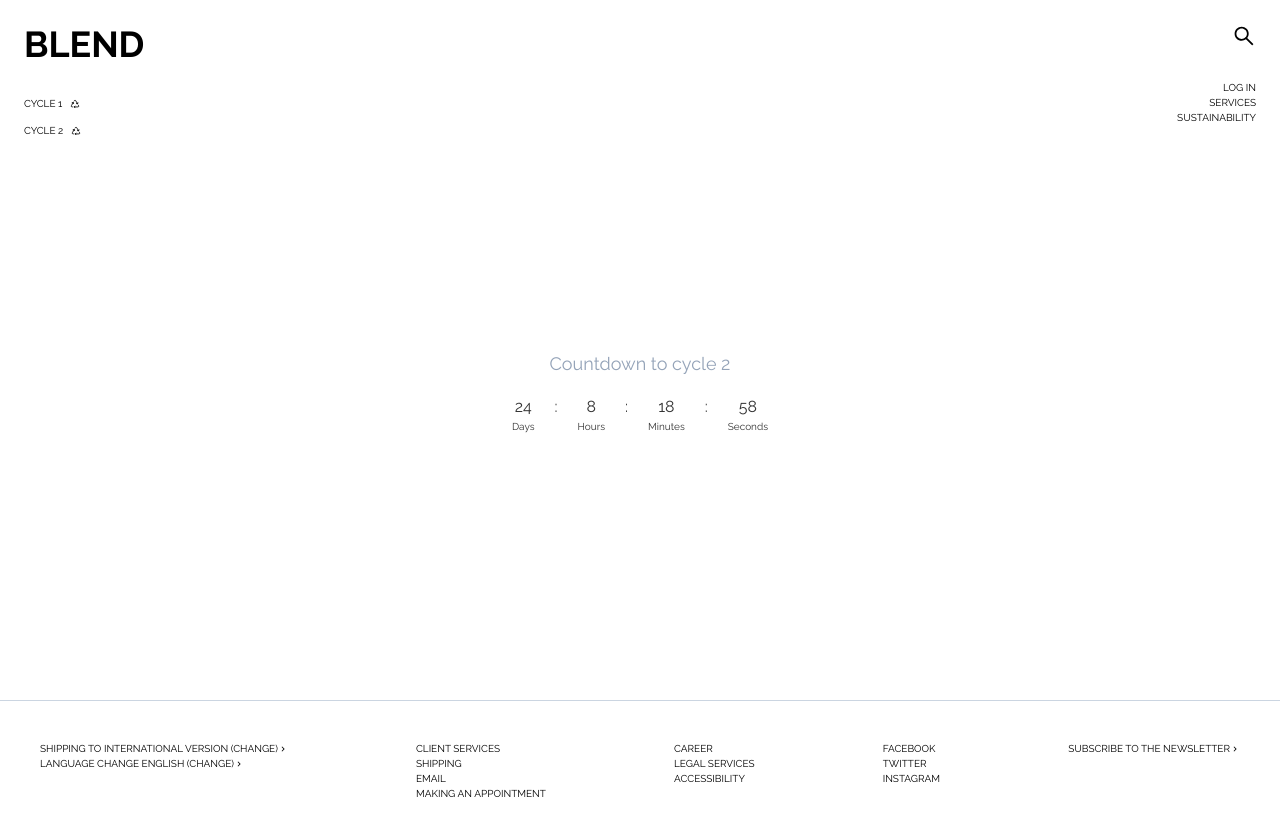
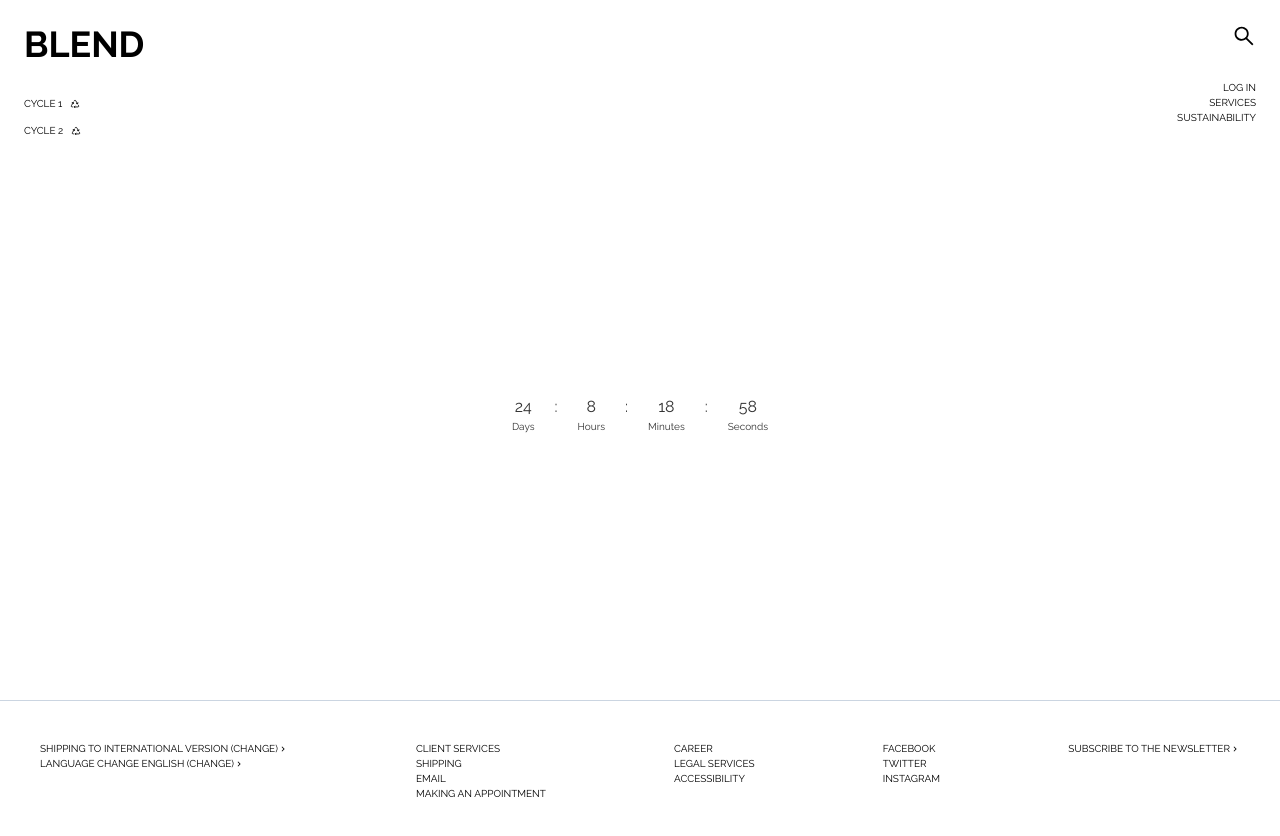
Before and after one commit to johnKun40/blend, a Next.js app: page /cycleTwo in a window 1280 px wide. Shown: the top 836 px of the page. Built offline with nearby package versions, Linux system fonts and the light colour scheme.

Commit message:
update pic

```diff
--- a/components/MyListbox.js
+++ b/components/MyListbox.js
@@ -5,8 +5,9 @@ import { Fragment } from 'react';
 
 const people = [
   { id: 1, name: 'SELECT CYCLE', unavailable: false },
-  { id: 2, name: 'CYCLE 1', unavailable: false },
-  { id: 3, name: 'CYCLE 2', unavailable: false },
+  { id: 2, name: 'NEW', unavailable: false },
+  { id: 3, name: 'MID LIFE', unavailable: false },
+  { id: 3, name: 'END LIFE', unavailable: false },
 ]
 
 function MyListbox() {
--- a/components/Timer.js
+++ b/components/Timer.js
@@ -41,7 +41,7 @@ const Timer = () => {
 
         <div className="flex justify-center items-center h-screen">
               <div className="timer-wrapper">
-                <span className='flex justify-center text-slate-400 text-lg'>Countdown to cycle 2</span>
+                <span className='flex justify-center text-white text-lg'>Countdown to cycle 2</span>
                 <div className="timer-inner">
                   <div className="timer-segment">
                     <span className="time">{days}</span>
```
